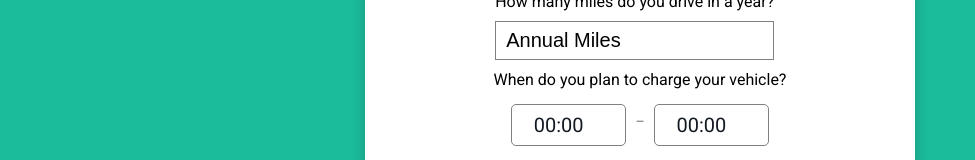
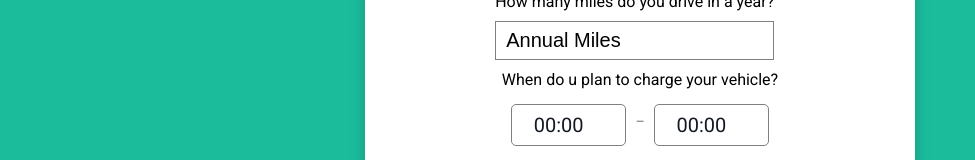
Before and after one commit to unachoza/Zappy-Bill, a React (Create React App) app: page / in a window 1280 px wide. Shown: the part 327-487 px from the top of the page, without its empty margins (0-975 px from the left). Built offline with nearby package versions, Linux system fonts and the light colour scheme; the HTML template or start-up script is replaced by a standard one.

Commit message:
youchange

```diff
--- a/src/Components/Form/ChargeHoursInput/ChargeHoursInput.js
+++ b/src/Components/Form/ChargeHoursInput/ChargeHoursInput.js
@@ -5,7 +5,7 @@ import './ChargeHoursInput.scss';
 const ChargeHoursInput = ({ chargingHours, setChargingHours }) => {
   return (
     <>
-      <label>When do you plan to charge your vehicle?</label>
+      <label>When do u plan to charge your vehicle?</label>
       <div className="ChargeHoursInput-container">
         <TimeDropDown name="startTime" chargingHours={chargingHours} setChargingHours={setChargingHours} />
         <span className="ChargeHoursInput-dash">—</span>
```
